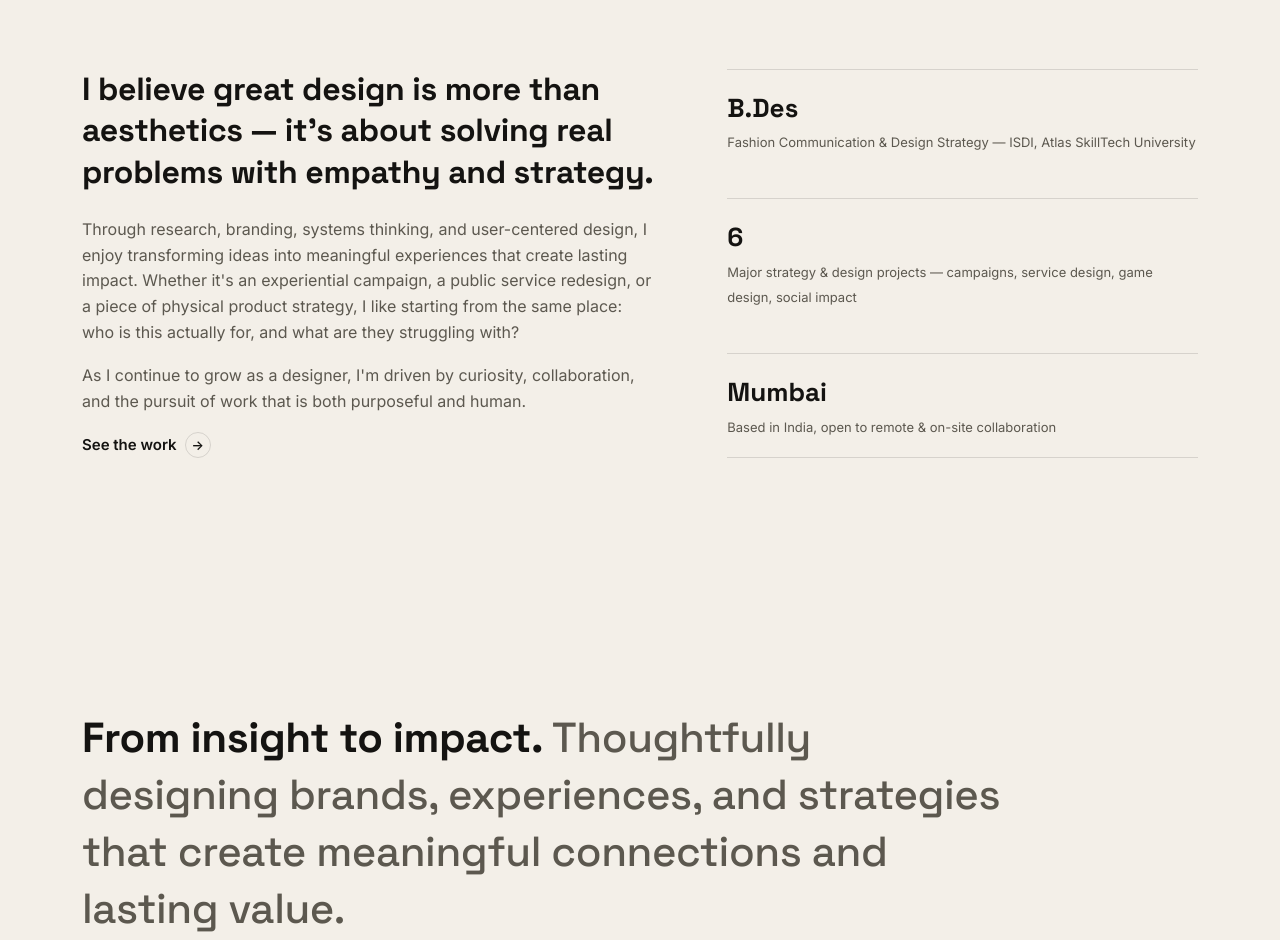
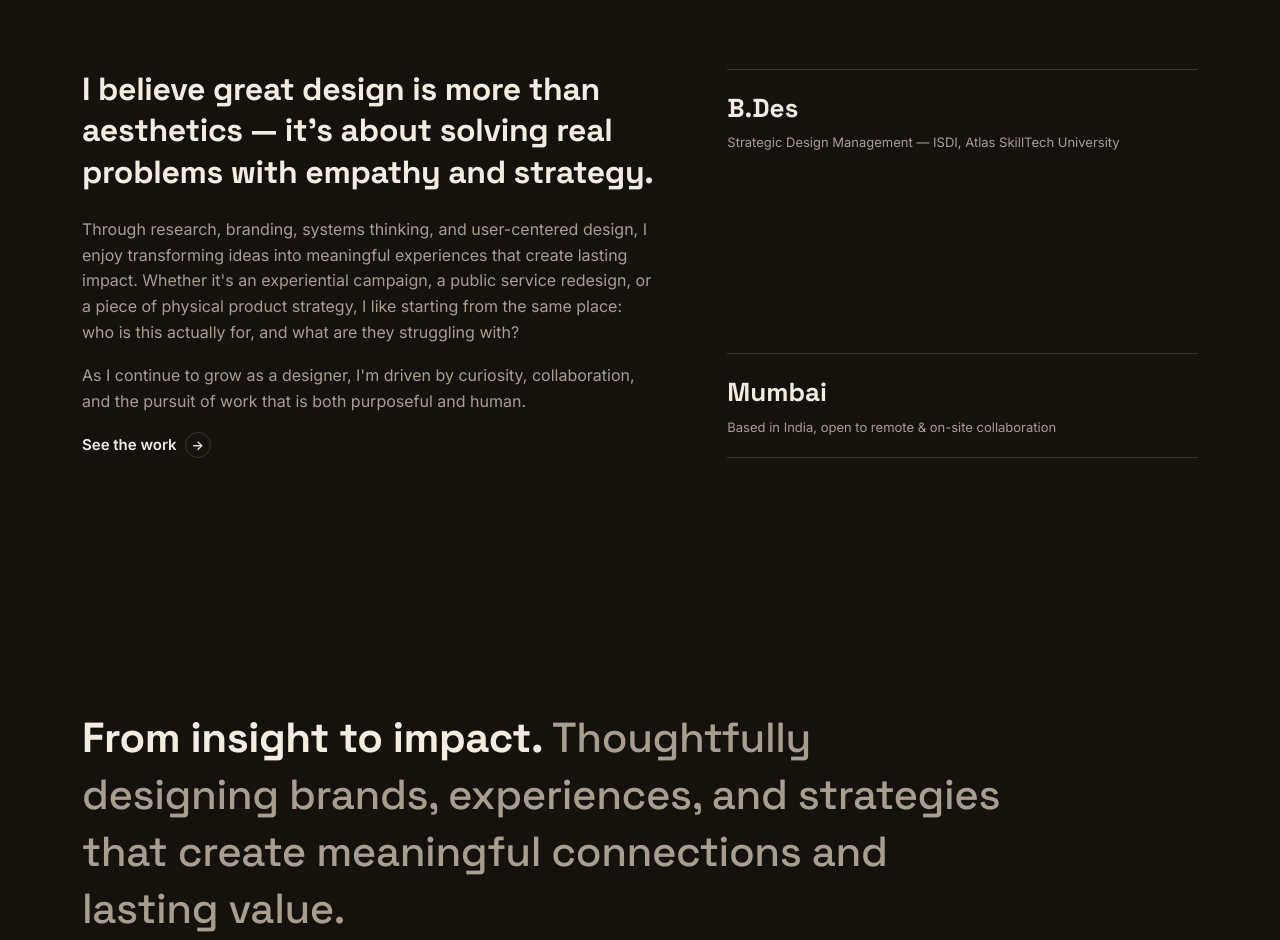
Before and after one commit to nandiniiigargg/nandiniiigargg.github.io, a plain HTML site: page index.html in a window 1280 px wide. Shown: the part 1280-2220 px from the top of the page. Drawn offline with Linux system fonts and the light colour scheme.

Commit message:
Switch to dark theme; update bio/education copy
- Flip color system to dark background with light text, proper elevation (page < section < nav/footer/cards)
- Fix nav CTA button to use theme-aware colors instead of hardcoded white
- Bio: remove age reference
- Education: 'Strategic Design Management' instead of 'Fashion Communication & Design Strategy'
- Remove the '6 projects' fact card from About

Co-Authored-By: Claude Sonnet 5 <noreply@anthropic.com>

```diff
--- a/css/style.css
+++ b/css/style.css
@@ -3,16 +3,16 @@
    ============================================ */
 
 :root {
-  --paper: #f3efe8;
-  --paper-dim: #ece6da;
-  --ink: #141311;
-  --ink-soft: #5c584f;
-  --rust: #c1502e;
-  --rust-dark: #9c3d22;
+  --paper: #15120d;
+  --paper-dim: #1d1811;
+  --ink: #f2ece1;
+  --ink-soft: #a89e90;
+  --rust: #e2673f;
+  --rust-dark: #b8502e;
   --sage: #7c8a6e;
-  --line: rgba(20, 19, 17, 0.13);
-  --card: #ffffff;
-  --pill: #14120f;
+  --line: rgba(255, 255, 255, 0.14);
+  --card: #241f17;
+  --pill: #262015;
 
   --font-display: "Space Grotesk", "Inter", -apple-system, sans-serif;
   --font-body: "Inter", -apple-system, BlinkMacSystemFont, "Segoe UI", sans-serif;
@@ -102,7 +102,7 @@ section { padding: 120px 0; }
   justify-content: space-between;
   background: var(--pill);
   border-radius: 100px;
-  box-shadow: 0 10px 30px rgba(0,0,0,0.18);
+  box-shadow: 0 10px 30px rgba(0,0,0,0.35), 0 0 0 1px rgba(255,255,255,0.06);
 }
 
 .brand {
@@ -132,8 +132,8 @@ section { padding: 120px 0; }
 .nav-links a:hover { color: #fff; }
 
 .nav-cta {
-  background: #fff;
-  color: var(--ink);
+  background: var(--ink);
+  color: var(--paper);
   padding: 9px 18px;
   border-radius: 100px;
   font-size: 13px;
@@ -387,7 +387,7 @@ section { padding: 120px 0; }
   position: relative;
   transition: transform 0.35s ease, box-shadow 0.35s ease;
 }
-.tile:hover .tile-media { transform: translateY(-4px); box-shadow: 0 20px 40px rgba(0,0,0,0.15); }
+.tile:hover .tile-media { transform: translateY(-4px); box-shadow: 0 20px 40px rgba(0,0,0,0.5); }
 .tile-media img {
   width: 100%;
   height: auto;
@@ -525,7 +525,7 @@ section { padding: 120px 0; }
   height: auto;
   border-radius: 12px;
   cursor: zoom-in;
-  box-shadow: 0 2px 14px rgba(0,0,0,0.06);
+  box-shadow: 0 2px 14px rgba(0,0,0,0.35);
 }
 
 .project-next {
--- a/index.html
+++ b/index.html
@@ -75,11 +75,7 @@
         <div class="about-side reveal">
           <div class="fact">
             <b>B.Des</b>
-            <span>Fashion Communication &amp; Design Strategy — ISDI, Atlas SkillTech University</span>
-          </div>
-          <div class="fact">
-            <b>6</b>
-            <span>Major strategy &amp; design projects — campaigns, service design, game design, social impact</span>
+            <span>Strategic Design Management — ISDI, Atlas SkillTech University</span>
           </div>
           <div class="fact">
             <b>Mumbai</b>
```
